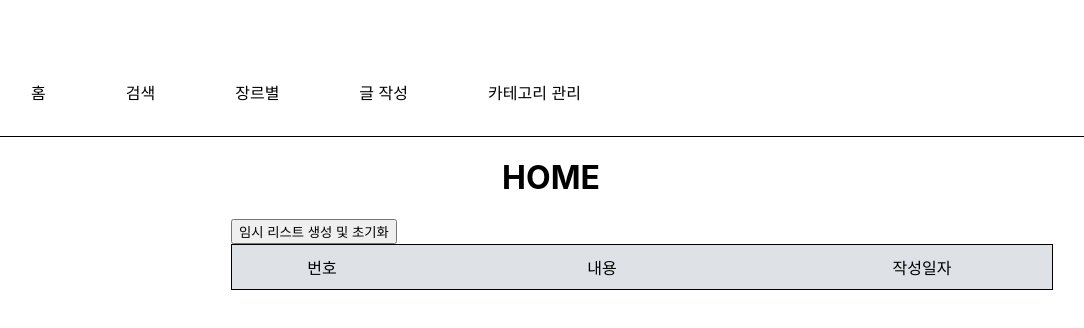
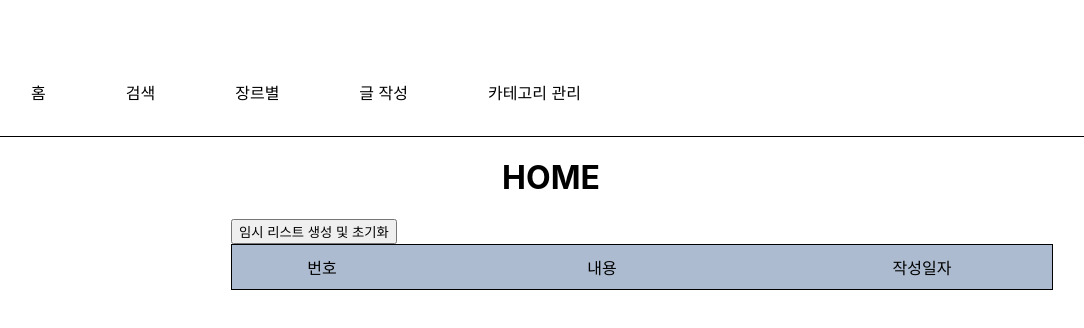
Before and after one commit to kanell0304/React_TeamProject, a React (Create React App) app: page / in a window 1280 px wide. Shown: the top 328 px of the page, without its empty margins (89-1173 px from the left). Built offline with nearby package versions, Linux system fonts and the light colour scheme.

Commit message:
update css

```diff
--- a/src/component/List.jsx
+++ b/src/component/List.jsx
@@ -25,7 +25,7 @@ const List = () => {
     return (
         <div style={{width : "50%", margin : "0px auto"}}>
             <button onClick={createTempList}>임시 리스트 생성 및 초기화</button>
-            <div style={{width : "100%", minWidth : "800px", padding : "10px", display : "flex", border : "1px solid black", backgroundColor : "#dee2e6"}}><div style={{width : "20%", textAlign : "center"}}>번호</div><div style={{width : "50%", textAlign : "center"}}>내용</div><div style={{width : "30%", textAlign : "center"}}>작성일자</div></div>
+            <div style={{width : "100%", minWidth : "800px", padding : "10px", display : "flex", border : "1px solid black", backgroundColor : "rgb(172, 187, 207)"}}><div style={{width : "20%", textAlign : "center"}}>번호</div><div style={{width : "50%", textAlign : "center"}}>내용</div><div style={{width : "30%", textAlign : "center"}}>작성일자</div></div>
             {movieList1 && movieList1.map(movie => {
                 return (
                     <div key={movie.id} onClick={() => moveToDetail(movie.id)} style={{minWidth : "800px", width : "100%", padding : "10px", display : "flex", border : "1px solid black"}}>
--- a/src/component/ListDetail.jsx
+++ b/src/component/ListDetail.jsx
@@ -43,7 +43,7 @@ const ListDetail = () => {
                 <button onClick={isDelete} style={{margin : "0px 50px", padding : "10px 30px"}}>삭제</button>
             </div>
             {isDeleteModal &&
-                <div style={{textAlign : "center", border : "1px solid black", padding : "30px", width : "500px", backgroundColor : "#dee2e6", position : "fixed", top : "50%", left : "50%", transform : "translate(-50%, -50%)"}}>
+                <div style={{textAlign : "center", border : "1px solid black", padding : "30px", width : "500px", backgroundColor : "rgba(172, 187, 207, 0.4)", position : "fixed", top : "50%", left : "50%", transform : "translate(-50%, -50%)"}}>
                     <h2>해당 게시글을 삭제하시겠습니까?</h2>
                     <button style={{margin : "10px 20px", padding : "5px 10px"}} onClick={deleteList}>확인</button>
                     <button style={{margin : "10px 20px", padding : "5px 10px"}} onClick={() => setIsDeleteModal(false)}>취소</button>
```
Also changed, not shown: 1 other file (tests, documents, lock files or other folders).
